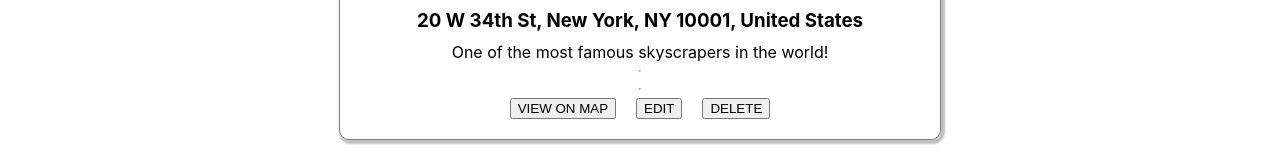
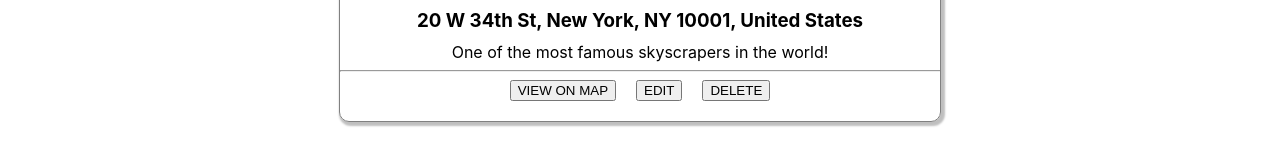
Before and after one commit to Samarthya2912/Winter-Project-UI, a React (Create React App) app: page /1/places in a window 1280 px wide. Shown: the part 544-704 px from the top of the page. Built offline with nearby package versions, Linux system fonts and the light colour scheme.

Commit message:
fixed hr on place item

```diff
--- a/src/index.css
+++ b/src/index.css
@@ -34,3 +34,8 @@ code {
 a {
   text-decoration: none;
 }
+
+hr {
+  width: 100%;
+  background-color: gray;
+}
--- a/src/places/components/PlaceItem.js
+++ b/src/places/components/PlaceItem.js
@@ -11,7 +11,6 @@ const PlaceItem = props => {
                 <h4>{props.description}</h4>
             </div>
             <hr />
-            <hr />
             <div className="place-item__action-buttons">
                 <button>VIEW ON MAP</button>
                 <button>EDIT</button>
```
